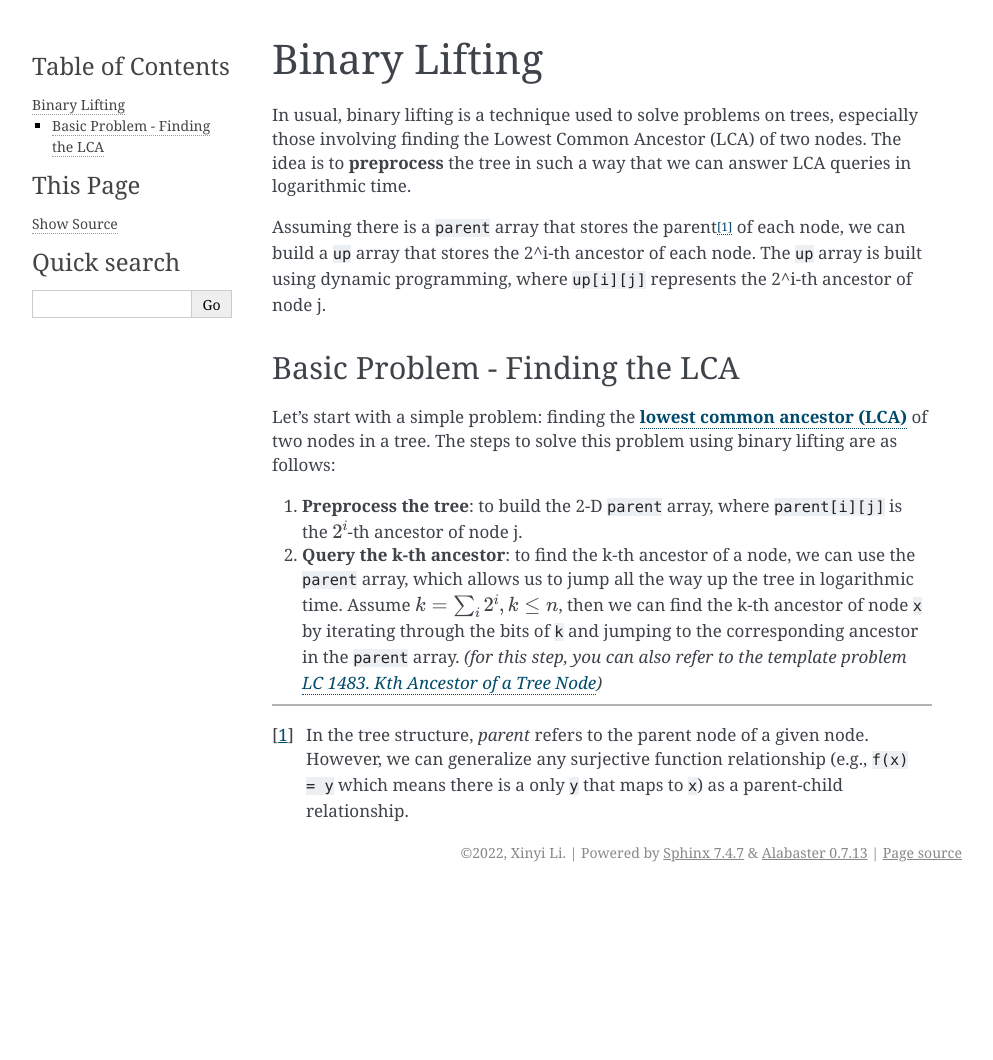
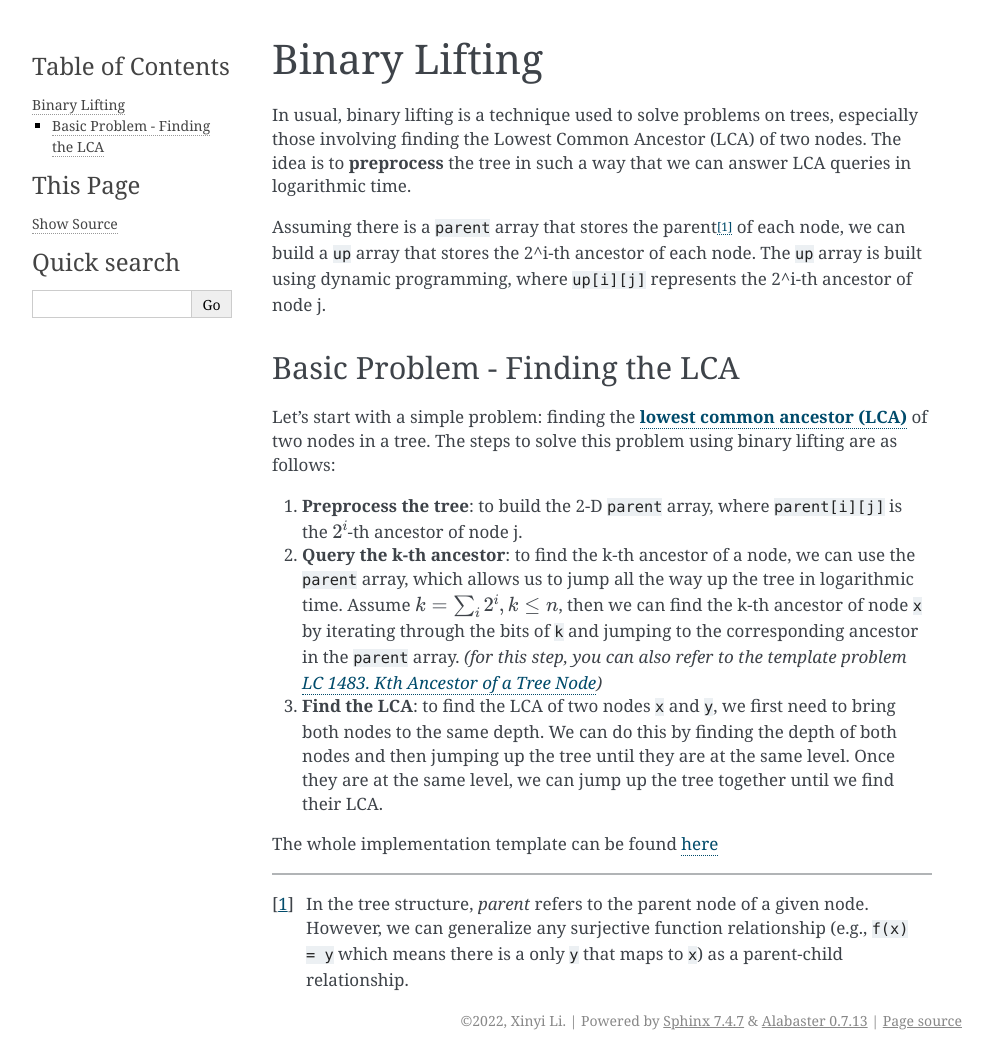
Before and after one commit to li-xin-yi/lctemplates, a Sphinx documentation site: the page built from docs/source/binary-lifting.md, in a window 1280 px wide. Shown: the whole page, without its empty margins (148-1141 px from the left). Built offline with Sphinx 7.4.7, drawn with Linux system fonts in a browser that asks for light colours; before the commit the page ends 900 px from its top, so only the background shows below that.

Commit message:
Update binary-lifting.md

```diff
--- a/docs/source/binary-lifting.md
+++ b/docs/source/binary-lifting.md
@@ -12,3 +12,6 @@ Let's start with a simple problem: finding the [**lowest common ancestor (LCA)**
 
 1. **Preprocess the tree**: to build the 2-D `parent` array, where `parent[i][j]` is the $2^i$-th ancestor of node j.
 2. **Query the k-th ancestor**: to find the k-th ancestor of a node, we can use the `parent` array, which allows us to jump all the way up the tree in logarithmic time. Assume $k = \sum_{i} {2^i}, k \leq n$, then we can find the k-th ancestor of node `x` by iterating through the bits of `k` and jumping to the corresponding ancestor in the `parent` array.  *(for this step, you can also refer to the template problem [LC 1483. Kth Ancestor of a Tree Node](https://leetcode.com/problems/kth-ancestor-of-a-tree-node/))*
+3. **Find the LCA**: to find the LCA of two nodes `x` and `y`, we first need to bring both nodes to the same depth. We can do this by finding the depth of both nodes and then jumping up the tree until they are at the same level. Once they are at the same level, we can jump up the tree together until we find their LCA.
+
+The whole implementation template can be found [here](https://github.com/li-xin-yi/lctemplates/blob/main/lctemplates/LCA.py)
```
